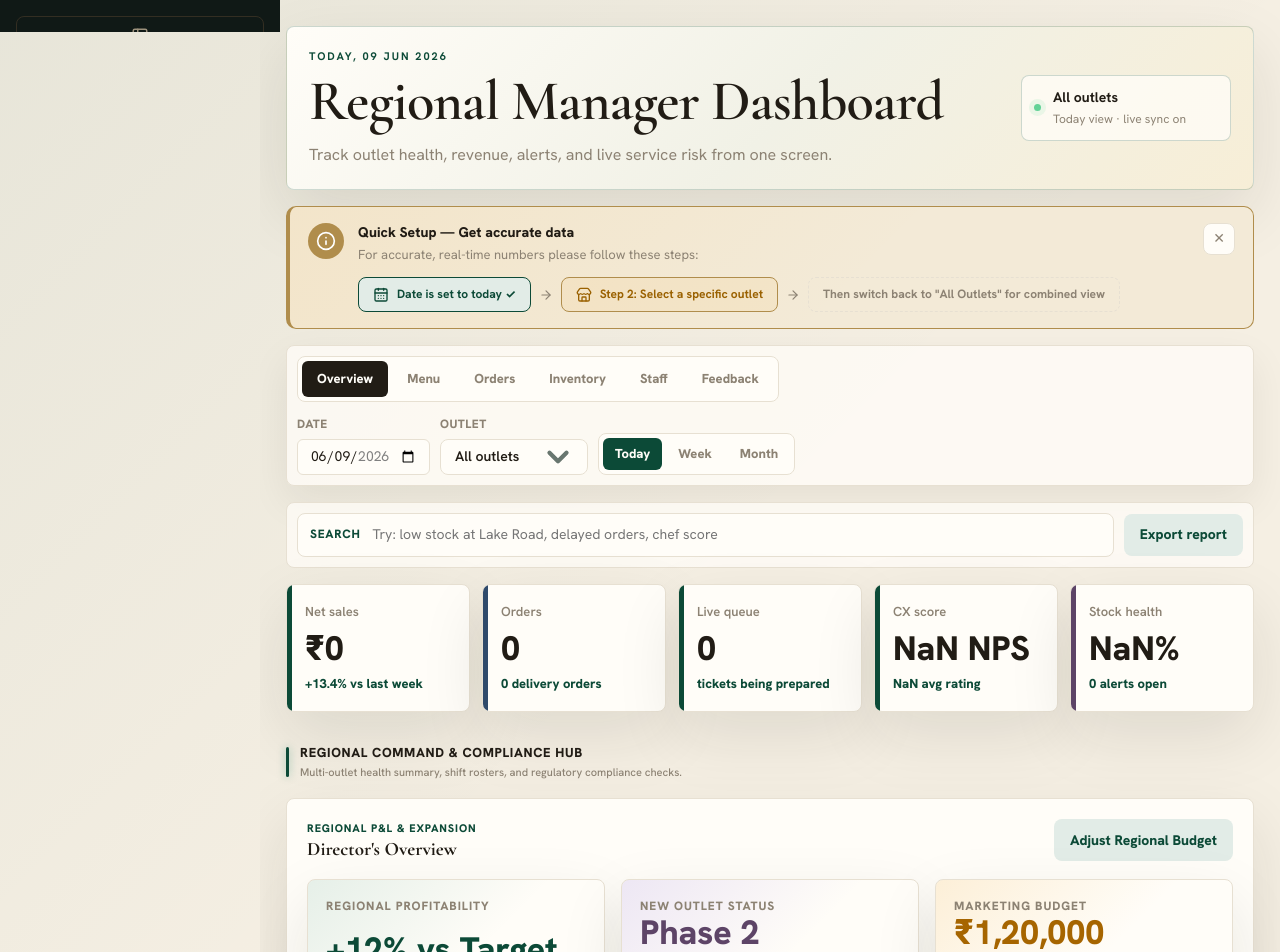
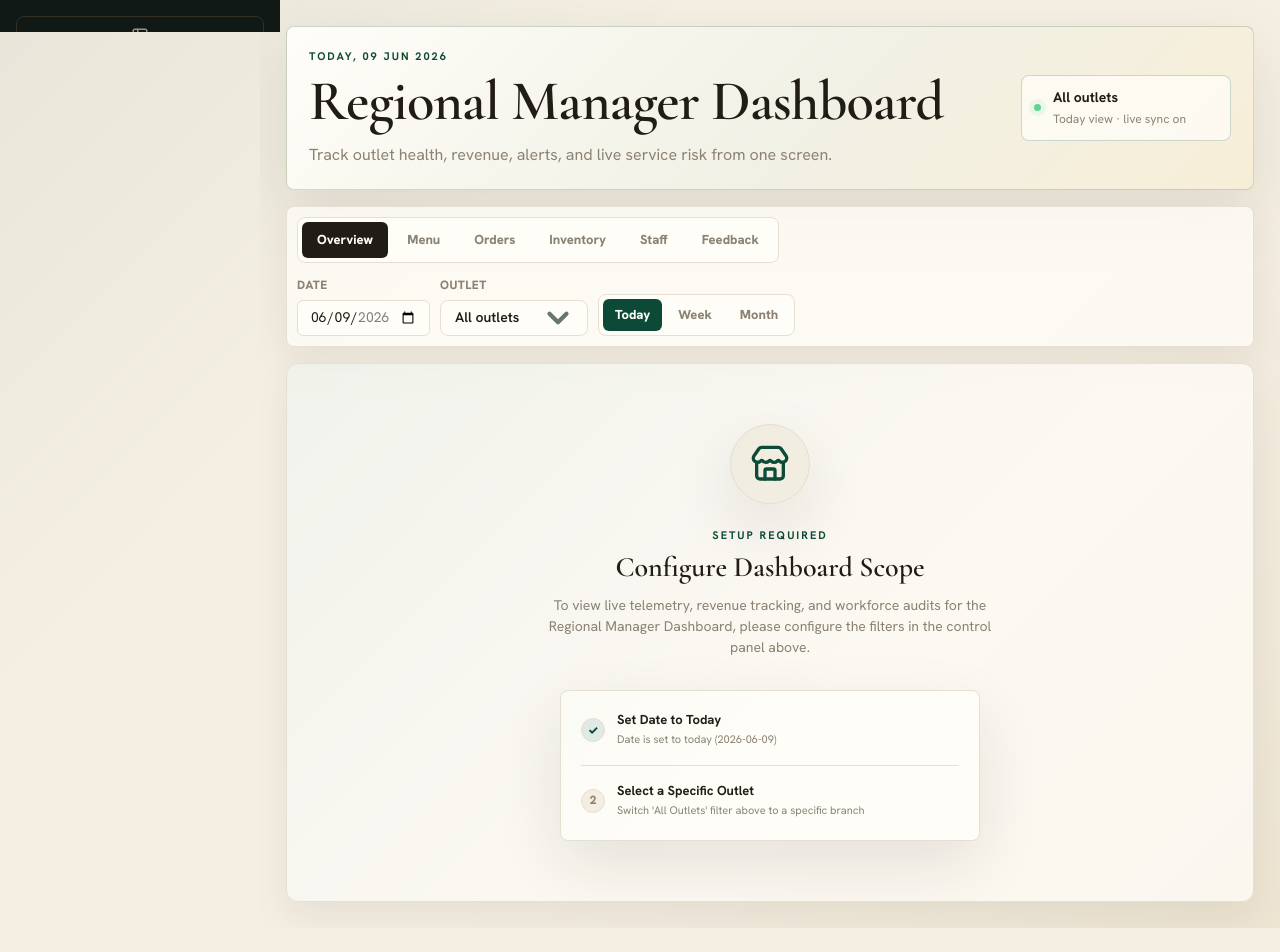
Before and after one commit to workkwithkaushik-del/restaurant-dashboard, a React (Vite) app: page /regional/overview in a window 1280 px wide. Shown: the top 952 px of the page. After the commit the page ends 928 px from the top, so only its background shows below. Built offline with nearby package versions, Linux system fonts and the light colour scheme.

Commit message:
feat: implement dashboard empty state guidance workflow

```diff
--- a/src/App.jsx
+++ b/src/App.jsx
@@ -124,6 +124,132 @@ function UsageGuideBanner({ selectedDate, selectedOutlet, getTodayString }) {
   );
 }
 
+function DashboardEmptyState({ selectedDate, selectedOutlet, getTodayString, roleLabel }) {
+  const isToday = selectedDate === getTodayString();
+  const isSpecificOutlet = selectedOutlet !== 'all';
+
+  return (
+    <div
+      className="panel"
+      style={{
+        display: 'flex',
+        flexDirection: 'column',
+        alignItems: 'center',
+        justifyContent: 'center',
+        padding: '60px 20px',
+        textAlign: 'center',
+        background: 'var(--hero-status-bg)',
+        border: '1px solid var(--border-subtle)',
+        borderRadius: 12,
+        boxShadow: 'var(--shadow-panel)',
+        minHeight: 400,
+        position: 'relative',
+        overflow: 'hidden',
+        width: '100%'
+      }}
+    >
+      <span aria-hidden="true" style={{ content: "''", position: "absolute", inset: 0, background: "linear-gradient(135deg, rgba(8,120,93,0.05), transparent 60%)", pointerEvents: "none" }} />
+
+      {/* Decorative Icon */}
+      <div
+        style={{
+          width: 80,
+          height: 80,
+          borderRadius: '50%',
+          background: 'var(--wash)',
+          border: '1px solid var(--border-subtle)',
+          display: 'grid',
+          placeItems: 'center',
+          marginBottom: 24,
+          color: 'var(--green)',
+          boxShadow: 'var(--shadow-card)'
+        }}
+      >
+        <Store size={40} />
+      </div>
+
+      <p style={{ margin: '0 0 8px', color: 'var(--text-success)', fontSize: 11, fontWeight: 700, letterSpacing: '0.18em', textTransform: 'uppercase' }}>
+        Setup Required
+      </p>
+      <h2 style={{ fontFamily: 'var(--font-serif)', fontSize: 28, margin: '0 0 12px', color: 'var(--text-primary)', fontWeight: 600 }}>
+        Configure Dashboard Scope
+      </h2>
+      <p style={{ color: 'var(--text-muted)', maxWidth: 460, fontSize: 14, lineHeight: 1.5, margin: '0 0 32px' }}>
+        To view live telemetry, revenue tracking, and workforce audits for the {roleLabel} Dashboard, please configure the filters in the control panel above.
+      </p>
+
+      {/* Guide Steps Card */}
+      <div
+        style={{
+          display: 'flex',
+          flexDirection: 'column',
+          gap: 16,
+          width: '100%',
+          maxWidth: 420,
+          background: 'var(--surface-card)',
+          border: '1px solid var(--border-subtle)',
+          borderRadius: 8,
+          padding: 20,
+          textAlign: 'left',
+          boxShadow: 'var(--shadow-card)'
+        }}
+      >
+        <div style={{ display: 'flex', alignItems: 'center', gap: 12 }}>
+          <div
+            style={{
+              width: 24,
+              height: 24,
+              borderRadius: '50%',
+              background: isToday ? 'var(--green-soft)' : 'var(--wash)',
+              border: '1px solid var(--border-subtle)',
+              display: 'grid',
+              placeItems: 'center',
+              fontSize: 12,
+              fontWeight: 800,
+              color: isToday ? 'var(--text-success)' : 'var(--text-muted)'
+            }}
+          >
+            {isToday ? "✓" : "1"}
+          </div>
+          <div style={{ flex: 1 }}>
+            <strong style={{ display: 'block', fontSize: 13, color: 'var(--text-primary)' }}>Set Date to Today</strong>
+            <span style={{ fontSize: 11, color: 'var(--text-muted)' }}>
+              {isToday ? `Date is set to today (${selectedDate})` : "Change date filter above to today's date"}
+            </span>
+          </div>
+        </div>
+
+        <div style={{ height: 1, background: 'var(--border-subtle)' }} />
+
+        <div style={{ display: 'flex', alignItems: 'center', gap: 12 }}>
+          <div
+            style={{
+              width: 24,
+              height: 24,
+              borderRadius: '50%',
+              background: isSpecificOutlet ? 'var(--green-soft)' : 'var(--wash)',
+              border: '1px solid var(--border-subtle)',
+              display: 'grid',
+              placeItems: 'center',
+              fontSize: 12,
+              fontWeight: 800,
+              color: isSpecificOutlet ? 'var(--text-success)' : 'var(--text-muted)'
+            }}
+          >
+            {isSpecificOutlet ? "✓" : "2"}
+          </div>
+          <div style={{ flex: 1 }}>
+            <strong style={{ display: 'block', fontSize: 13, color: 'var(--text-primary)' }}>Select a Specific Outlet</strong>
+            <span style={{ fontSize: 11, color: 'var(--text-muted)' }}>
+              {isSpecificOutlet ? "Specific outlet selected" : "Switch 'All Outlets' filter above to a specific branch"}
+            </span>
+          </div>
+        </div>
+      </div>
+    </div>
+  );
+}
+
 function Dashboard() {
   const { role, activeView } = useParams();
   const [theme, setTheme] = useState(localStorage.getItem('theme') || 'light');
@@ -203,6 +329,10 @@ function Dashboard() {
   });
   const [showExportModal, setShowExportModal] = useState(false);
   const [searchQuery, setSearchQuery] = useState("");
+
+  const isToday = selectedDate === getTodayString();
+  const isSpecificOutlet = selectedOutlet !== "all";
+  const isConfigured = isToday && isSpecificOutlet;
 
   // Persist state changes to localStorage
   // role is synced in setRole manually to avoid unnecessary re-renders
@@ -530,7 +660,9 @@ function Dashboard() {
         </Hero>
 
         {/* Usage Guide Banner */}
+        {isConfigured && (
           <UsageGuideBanner selectedDate={selectedDate} selectedOutlet={selectedOutlet} getTodayString={getTodayString} />
+        )}
 
         <section
           className="navigation-bar"
@@ -609,6 +741,8 @@ function Dashboard() {
           </div>
         </section>
 
+        {isConfigured ? (
+          <>
             <section
               className="command-bar"
               style={{
@@ -652,6 +786,15 @@ function Dashboard() {
             {activeView === "staff" && <Staff role={role} selectedOutlet={selectedOutlet} searchQuery={searchQuery} outlets={outlets} chefs={chefs} />}
             {activeView === "menu" && <MenuPanel role={role} searchQuery={searchQuery} />}
             {activeView === "feedback" && <Feedback selectedOutlet={selectedOutlet} searchQuery={searchQuery} />}
+          </>
+        ) : (
+          <DashboardEmptyState
+            selectedDate={selectedDate}
+            selectedOutlet={selectedOutlet}
+            getTodayString={getTodayString}
+            roleLabel={roleLabel}
+          />
+        )}
       </section>
 
       <Modal
```
Lines whose indentation alone changed are shown as unchanged.
